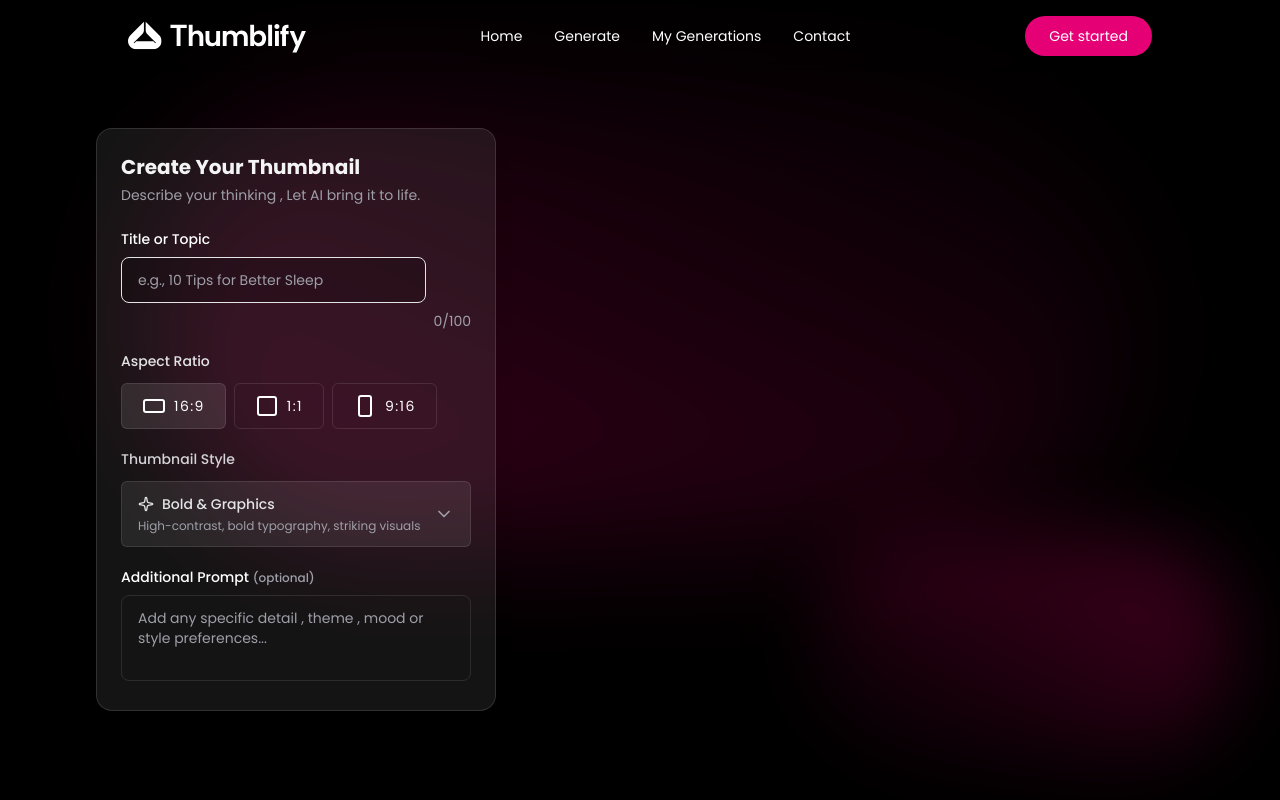
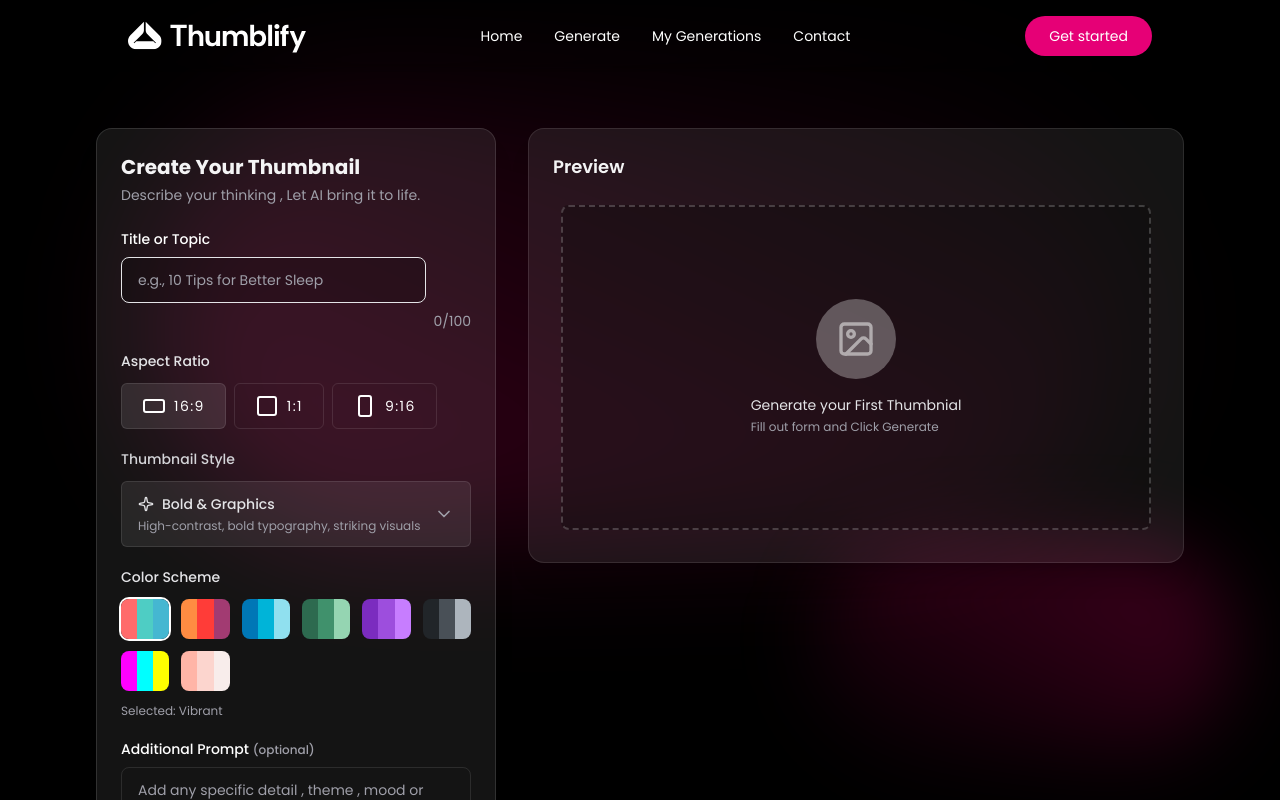
Before and after one commit to Mayannkk24/Ai-Thumbnail-Generator, a React (Vite) app: page /generate/1 in a window 1280 px wide. Shown: the top 800 px of the page. Built offline with nearby package versions, Linux system fonts and the light colour scheme.

Commit message:
feat: add color scheme selector and preview panel

```diff
--- /dev/null
+++ b/src/components/ColorSchemeSelector.tsx
@@ -0,0 +1,33 @@
+import React from 'react'
+import {colorSchemes } from '../assets/assets'
+
+const ColorSchemeSelector = ({value, onChange} : {value:string; onChange: (color : string)=>void}) => {
+  return (
+    <div className='space-y-3'>
+      <label className='block text-sm font-medium text-zinc-200'>Color Scheme</label>
+
+      <div className='grid grid-cols-6 gap-3'>
+        {colorSchemes.map((scheme)=>(
+            <button key={scheme.id} onClick={()=>onChange(scheme.id)}
+            className={`relative rounded-lg transition-all ${value===scheme.id && 'ring-2 ring-pink-500}'}`}
+            title={scheme.name}>
+                <div className='flex h-10 rounded-lg overflow-hidden '>
+                    {scheme.colors.map((color,i)=>(
+
+                        <div key={i} className='flex-1' style={{backgroundColor:color}}/>
+
+
+                    ))}
+                </div>
+            </button>
+
+
+        ))}
+
+      </div>
+      <p className='text-xs text-zinc-400'>Selected: {colorSchemes.find((s)=> s.id === value)?.name}</p>
+    </div>
+  )
+}
+
+export default ColorSchemeSelector
--- /dev/null
+++ b/src/components/PreviewPanel.tsx
@@ -0,0 +1,68 @@
+import React from 'react'
+import type { AspectRatio, IThumbnail } from '../assets/assets'
+import { DownloadIcon, ImageIcon, Loader2Icon } from 'lucide-react';
+
+const PreviewPanel = ({thumbnail , isLoading , aspectRatio}: {thumbnail:IThumbnail | null, isLoading:boolean, aspectRatio:AspectRatio}) => {
+
+    const aspectClasses = {
+        '16:9': 'aspect-video',
+        '1:1': 'aspect-square',
+        '9:16': 'aspect-[9/16]',
+    } as Record<AspectRatio,string>;
+
+    const OnDownload = ()=>{
+        if(!thumbnail?.image_url) return;
+        window.open(thumbnail.image_url , '_blank')
+    }
+
+  return (
+    <div className='relative mx-auto w-full max-w-2xl'>
+        <div className={`relative overflow-hidden ${aspectClasses[aspectRatio]}`}>
+            {/* IsLoading */}
+            {isLoading && (
+                <div className='absolute inset-0 flex flex-col items-center justify-centre gap-4 bg-black/25'>
+                    <Loader2Icon className='size-8 animate-spin text-zinc-400'/>
+                    <div className='text-centre'>
+                        <p className='text-sm font-medium text-zinc-200'> AI Is Generating Your Thumbnail...</p>
+                        <p className='m-1 text-xs text-zinc-400 '>This may Take 10-20 seconds</p>
+                    </div>
+                </div>
+
+            )}
+          {/* ImagePreview */}
+            {!isLoading && thumbnail?.image_url && (
+             <div className='group relative h-full w-full'>
+                 <img src={thumbnail?.image_url} alt={thumbnail.title}
+                 className='h-full w-full object-cover' />
+
+                     {/* Download thumbnail */}
+                 <div className='absolute inset-0 flex items-end justify-center bg-black/10 opacity-0 transition-opacity group-hover:opacity-100'>
+                    <button onClick={OnDownload} type='button' className='mb-6 flex items-center gap-2 rounded-md px-5 py-2.5 text-xs font-medium transition bg-white/30 ring-2 ring-white/40 backdrop-blur hover:scale-105 active:scale-95'>
+                        <DownloadIcon className='size-4'/>
+                       Download Thumbnail
+                    </button>
+                    </div>
+             </div>
+            )}
+
+            {/* Empty state */}
+            {!isLoading && !thumbnail?.image_url &&(
+                <div className='absolute inset-0 m-2 flex flex-col items-center justify-center gap-4 rounded-lg border-2 border-dashed border-white/20 bg-black/25'>
+                    <div className='max-sm:hidden flex size-20 items-center justify-center rounded-full bg-white/30'>
+                        <ImageIcon className='size-10 text-white opacity-50'/>
+                    </div>
+                    <div className='px-4 text-centre'>
+                        <p className='font text-zinc-200'> Generate your First Thumbnial </p>
+                           <p  className='mt-1 text-xs text-zinc-400'>Fill out form and Click Generate</p>
+                    </div>
+                </div>
+
+            )}
+
+        </div>
+
+    </div>
+  )
+}
+
+export default PreviewPanel
--- a/src/pages/Generate.tsx
+++ b/src/pages/Generate.tsx
@@ -4,6 +4,8 @@
 import SoftBackdrop from '../components/SoftBackdrop';
 import AspectRationSelector from '../components/AspectRationSelector';
 import StyleSelector from '../components/StyleSelector';
+import ColorSchemeSelector from '../components/ColorSchemeSelector';
+import PreviewPanel from '../components/PreviewPanel';
 
 const Generate = () => {
 
@@ -15,7 +17,7 @@
         const [Loading, setLoading] = useState(false)
 
         const [aspectRatio,setaspectRatio] = useState<AspectRatio>('16:9')
-        const [colorScheme , setcolorScheme] = useState<string>(colorSchemes[0].id)
+        const [colorSchemeId , setcolorSchemeId] = useState<string>(colorSchemes[0].id)
         const [style,setStyle] = useState<ThumbnailStyle>('Bold & Graphics')
 
         const [styleDropdownOpen, setstyleDropdownOpen] = useState(false)
@@ -50,7 +52,9 @@
 
                      {/* StyleSelector */}
                      <StyleSelector value={style} onChange={setStyle} isOpen={styleDropdownOpen} SetIsOpen={setstyleDropdownOpen}/>
+
                      {/* ColorSchemeSelector */}
+                     <ColorSchemeSelector value={colorSchemeId} onChange={setcolorSchemeId}/>
 
                         {/* Details */}
                         <div className='space-y-2'>
@@ -73,7 +77,12 @@
                </div>
             </div>
             {/* right panel */}
-            <div></div>
+            <div>
+              <div className='p-6 rounded-2xl bg-white/8 border border-white/10 shadow-xl'>
+                <h2 className='text-lg font-semibold text-zinc-100 mb-4'>Preview</h2>
+                <PreviewPanel thumbnail={thumbnail} isLoading={Loading} aspectRatio={aspectRatio}/>
+              </div>
+            </div>
          </div>
         </main>
 
```
